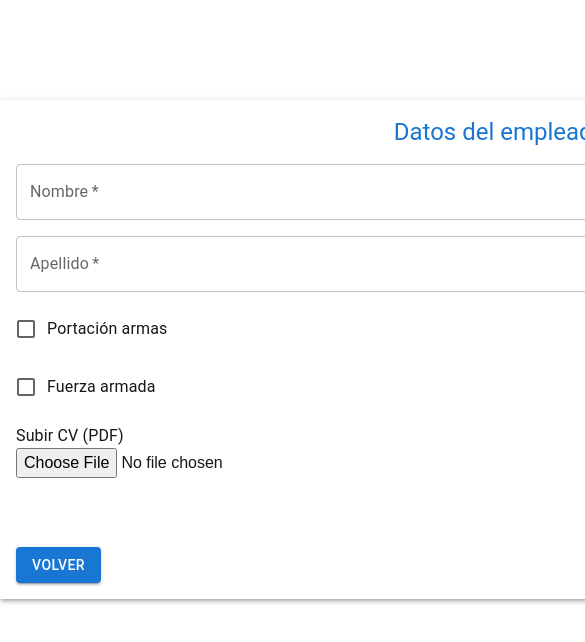
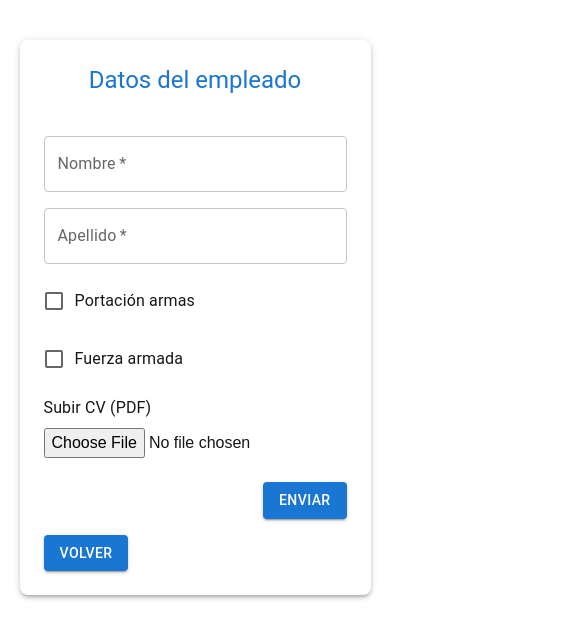
Before and after one commit to marcoamado2016/vifort, a Next.js app: page /trabajaConNosotros in a window 390 px wide. Shown: the top 642 px of the page, 585 px wide, since content can reach past the window. Built offline with nearby package versions, Linux system fonts and the light colour scheme.

Commit message:
responsive

```diff
--- a/src/app/trabajaConNosotros/page.tsx
+++ b/src/app/trabajaConNosotros/page.tsx
@@ -36,19 +36,22 @@ export default function TrabajaConNosotros() {
             sx={{
                 display: 'flex',
                 flexDirection: 'column',
-                gap: 2,
-                width: '1000px',
+                gap: 3,
+                width: { xs: '90%', sm: '80%', md: '60%', lg: '50%' },
                 margin: 'auto',
-                padding: '16px',
+                padding: 3,
                 boxShadow: 3,
-                marginTop: '100px'
+                borderRadius: 2,
+                mt: 5,
+                backgroundColor: 'background.paper',
             }}
         >
             <Typography
                 variant="h5"
                 sx={{
                     color: 'primary.main',
-                    textAlign: 'center'
+                    textAlign: 'center',
+                    mb: 2
                 }}
             >
                 Datos del empleado
@@ -102,7 +105,7 @@ export default function TrabajaConNosotros() {
                     />
                 </Grid>
                 <Grid item xs={12} sm={4}>
-                    <Typography>
+                    <Typography sx={{ mb: 1 }}>
                         Subir CV (PDF)
                     </Typography>
                     <input
@@ -110,6 +113,7 @@ export default function TrabajaConNosotros() {
                         accept=".pdf"
                         name="cvFile"
                         onChange={handleChange}
+                        style={{ width: '100%' }}
                     />
                 </Grid>
             </Grid>
```
